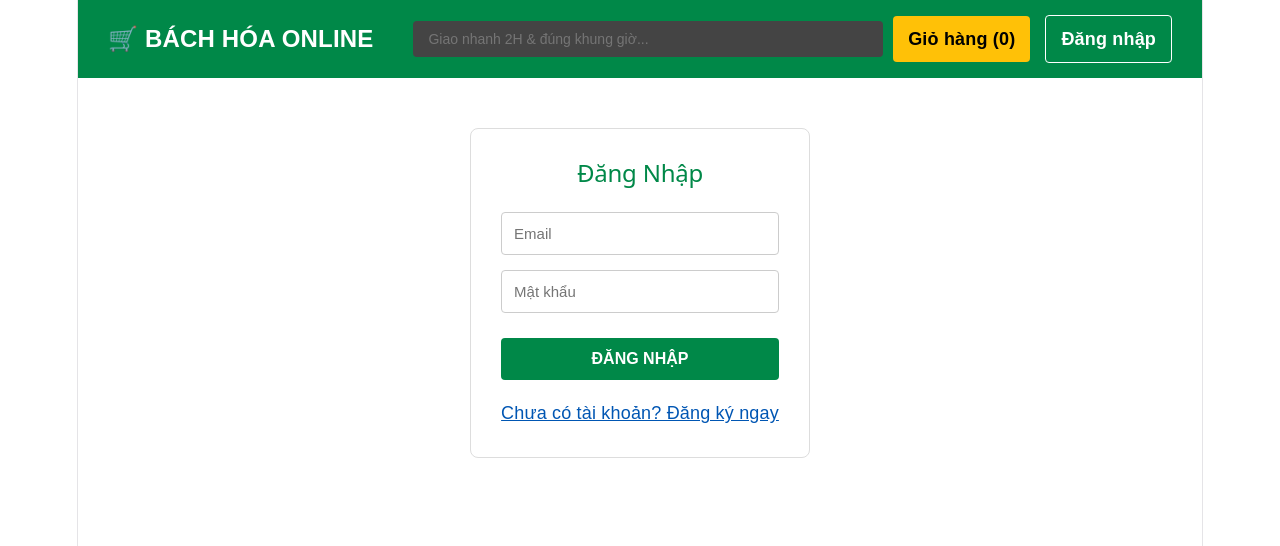
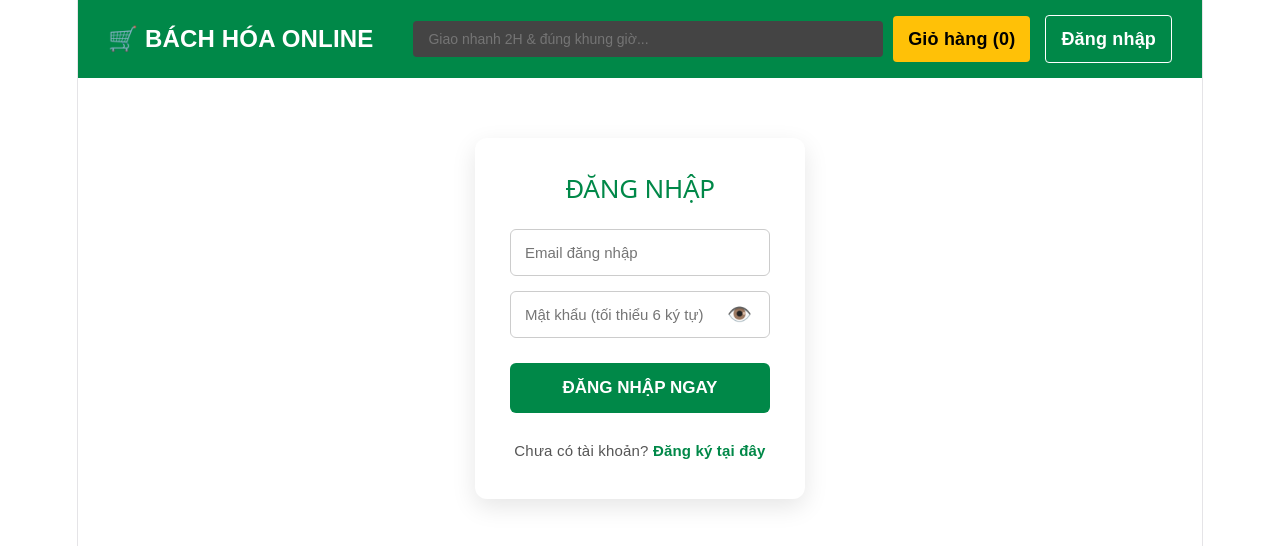
Before and after one commit to hiffyro123-hub/web-ban-hang, a React (Vite) app: page /auth in a window 1280 px wide. Shown: the top 546 px of the page. Built offline with nearby package versions, Linux system fonts and the light colour scheme.

Commit message:
cap nhat 01

```diff
--- a/package.json
+++ b/package.json
@@ -13,7 +13,8 @@
     "react": "^19.2.8",
     "react-dom": "^19.2.8",
     "react-router-dom": "^7.18.4",
-    "react-toastify": "^11.1.0"
+    "react-toastify": "^11.1.0",
+    "sweetalert2": "^11.26.25"
   },
   "devDependencies": {
     "@eslint/js": "^10.0.1",
--- a/src/App.jsx
+++ b/src/App.jsx
@@ -2,14 +2,9 @@ import { BrowserRouter, Routes, Route } from 'react-router-dom';
 import Header from './components/Header';
 import Home from './pages/Home';
 import Cart from './pages/Cart';
-import Auth from './pages/Auth';
+import Auth from './pages/Auth'; // Thêm dòng này
 import { CartProvider } from './context/CartContext';
 import './App.css';
-
-// --- BẮT ĐẦU PHẦN NEW ---
-import { ToastContainer } from 'react-toastify';
-import 'react-toastify/dist/ReactToastify.css';
-// --- KẾT THÚC PHẦN NEW ---
 
 function App() {
   return (
@@ -19,12 +14,8 @@ function App() {
         <Routes>
           <Route path="/" element={<Home />} />
           <Route path="/cart" element={<Cart />} />
-          <Route path="/auth" element={<Auth />} />
+          <Route path="/auth" element={<Auth />} /> {/* Thêm dòng này */}
         </Routes>
-
-        {/* NEW: Khung hiển thị thông báo, đặt ở góc phải trên, tự tắt sau 2 giây */}
-        <ToastContainer position="top-center" autoClose={2000} />
-
       </BrowserRouter>
     </CartProvider>
   );
--- a/src/pages/Auth.jsx
+++ b/src/pages/Auth.jsx
@@ -4,73 +4,168 @@ import { toast } from 'react-toastify';
 import { CartContext } from '../context/CartContext';
 
 function Auth() {
-  // Trạng thái để chuyển đổi giữa Đăng nhập và Đăng ký
-  const [isLogin, setIsLogin] = useState(true);
+  const [isLoginMode, setIsLoginMode] = useState(true);
+  const [showPassword, setShowPassword] = useState(false);
+
+  // Dữ liệu nhập vào
+  const [email, setEmail] = useState('');
+  const [password, setPassword] = useState('');
+  const [fullName, setFullName] = useState('');
+
+  // Trạng thái báo lỗi hiển thị ngay dưới ô nhập
+  const [emailError, setEmailError] = useState('');
+  const [passwordError, setPasswordError] = useState('');
 
   const navigate = useNavigate();
   const { login } = useContext(CartContext);
 
-  // Xử lý Đăng nhập
-  const handleLogin = (e) => {
+  const handleFormSubmit = (e) => {
     e.preventDefault();
-    login(); // Gọi hàm login mượt từ Context
-    toast.success('Đăng nhập thành công!');
-    navigate('/');
+
+    // Reset lỗi mỗi lần bấm nút
+    setEmailError('');
+    setPasswordError('');
+
+    const savedEmail = localStorage.getItem('userEmail');
+    const savedPassword = localStorage.getItem('userPassword');
+    const userName = localStorage.getItem('userName') || 'bạn';
+
+    if (isLoginMode) {
+      // ================= 1. KHI BẤM ĐĂNG NHẬP =================
+      if (email !== savedEmail) {
+        // TÀI KHOẢN CHƯA TỒN TẠI: Tự động chuyển sang form Đăng ký
+        toast.warn('Tài khoản chưa tồn tại! Mời bạn đăng ký nhé.');
+        setIsLoginMode(false); // Lật sang Đăng ký
+        setPassword('');       // Xóa trắng mật khẩu cũ
+        setEmailError('');     // Xóa thông báo lỗi
+        // Ô email sẽ tự động được giữ lại nhờ state `email`
+      }
+      else if (password !== savedPassword) {
+        // SAI MẬT KHẨU: Hiện lỗi đỏ và bắt nhập lại mật khẩu
+        setPasswordError('Mật khẩu không chính xác! Vui lòng nhập lại.');
+        setPassword('');
+      }
+      else {
+        // ĐÚNG HOÀN TOÀN: Cho phép đăng nhập
+        login();
+        toast.success(`Đăng nhập thành công! Chào ${userName} nhé.`);
+        navigate('/');
+      }
+    } else {
+      // ================= 2. KHI BẤM ĐĂNG KÝ =================
+      if (email === savedEmail) {
+        // Chặn người dùng nếu cố tình đăng ký đè lên email đã có
+        setEmailError('Email này đã được sử dụng! Vui lòng Đăng nhập.');
+        toast.error('Đăng ký thất bại!');
+      } else {
+        localStorage.setItem('userName', fullName);
+        localStorage.setItem('userEmail', email);
+        localStorage.setItem('userPassword', password);
+
+        toast.success('Đăng ký tài khoản thành công! Vui lòng đăng nhập.');
+
+        setIsLoginMode(true);
+        setPassword('');
+      }
+    }
   };
 
-  // Xử lý Đăng ký
-  const handleRegister = (e) => {
-    e.preventDefault();
-    // Giả lập lưu tài khoản thành công
-    toast.success('Đăng ký thành công! Vui lòng đăng nhập.');
-    setIsLogin(true); // Đăng ký xong tự động chuyển về form Đăng nhập
+  // Hàm chuyển đổi form qua lại (bằng tay)
+  const toggleMode = (mode) => {
+    setIsLoginMode(mode);
+    setPassword('');
+    setShowPassword(false);
+    setEmailError('');
+    setPasswordError('');
   };
 
   return (
-    <div style={{ maxWidth: '400px', margin: '50px auto', padding: '30px', border: '1px solid #ddd', borderRadius: '8px', textAlign: 'center', backgroundColor: 'white' }}>
-      <h2 style={{ color: '#008848', marginBottom: '25px' }}>
-        {isLogin ? 'Đăng Nhập' : 'Đăng Ký'}
+    <div style={{
+      maxWidth: '420px', margin: '60px auto', padding: '35px',
+      backgroundColor: 'white', borderRadius: '12px',
+      boxShadow: '0 8px 24px rgba(0,0,0,0.1)'
+    }}>
+      <h2 style={{ color: '#008848', marginBottom: '25px', fontSize: '26px', textAlign: 'center' }}>
+        {isLoginMode ? 'ĐĂNG NHẬP' : 'TẠO TÀI KHOẢN'}
       </h2>
 
-      {isLogin ? (
-        // FORM ĐĂNG NHẬP
-        <form onSubmit={handleLogin} style={{ display: 'flex', flexDirection: 'column', gap: '15px' }}>
-          <input type="email" placeholder="Email" required style={{ padding: '12px', fontSize: '15px', borderRadius: '4px', border: '1px solid #ccc' }} />
-          <input type="password" placeholder="Mật khẩu" required style={{ padding: '12px', fontSize: '15px', borderRadius: '4px', border: '1px solid #ccc' }} />
-          <button type="submit" style={{ backgroundColor: '#008848', color: 'white', padding: '12px', border: 'none', borderRadius: '4px', fontSize: '16px', fontWeight: 'bold', cursor: 'pointer', marginTop: '10px' }}>
-            ĐĂNG NHẬP
-          </button>
-        </form>
-      ) : (
-        // FORM ĐĂNG KÝ
-        <form onSubmit={handleRegister} style={{ display: 'flex', flexDirection: 'column', gap: '15px' }}>
-          <input type="text" placeholder="Họ và tên" required style={{ padding: '12px', fontSize: '15px', borderRadius: '4px', border: '1px solid #ccc' }} />
-          <input type="email" placeholder="Email" required style={{ padding: '12px', fontSize: '15px', borderRadius: '4px', border: '1px solid #ccc' }} />
-          <input type="password" placeholder="Mật khẩu" required style={{ padding: '12px', fontSize: '15px', borderRadius: '4px', border: '1px solid #ccc' }} />
-          <button type="submit" style={{ backgroundColor: '#008848', color: 'white', padding: '12px', border: 'none', borderRadius: '4px', fontSize: '16px', fontWeight: 'bold', cursor: 'pointer', marginTop: '10px' }}>
-            ĐĂNG KÝ TÀI KHOẢN
-          </button>
-        </form>
-      )}
+      <form onSubmit={handleFormSubmit} style={{ display: 'flex', flexDirection: 'column', gap: '15px' }}>
 
-      {/* Nút chuyển đổi qua lại giữa 2 Form */}
-      <p style={{ marginTop: '20px' }}>
-        {isLogin ? (
-          <span
-            onClick={() => setIsLogin(false)}
-            style={{ color: '#0056b3', textDecoration: 'underline', cursor: 'pointer' }}
-          >
-            Chưa có tài khoản? Đăng ký ngay
-          </span>
+        {/* Ô HỌ TÊN (Chỉ hiện khi Đăng ký) */}
+        {!isLoginMode && (
+          <input
+            type="text" placeholder="Họ và tên của bạn" required
+            value={fullName}
+            onChange={(e) => setFullName(e.target.value)}
+            style={{ padding: '14px', borderRadius: '6px', border: '1px solid #ccc', fontSize: '15px', outline: 'none' }}
+          />
+        )}
+
+        {/* Ô EMAIL */}
+        <div style={{ display: 'flex', flexDirection: 'column' }}>
+          <input
+            type="email" placeholder="Email đăng nhập" required
+            value={email}
+            onChange={(e) => {
+              setEmail(e.target.value);
+              setEmailError('');
+            }}
+            style={{
+              padding: '14px', borderRadius: '6px', fontSize: '15px', outline: 'none',
+              border: emailError ? '2px solid #d32f2f' : '1px solid #ccc'
+            }}
+          />
+          {emailError && <span style={{ color: '#d32f2f', fontSize: '13px', marginTop: '5px', fontWeight: '500' }}>{emailError}</span>}
+        </div>
+
+        {/* Ô MẬT KHẨU */}
+        <div style={{ display: 'flex', flexDirection: 'column' }}>
+          <div style={{ position: 'relative' }}>
+            <input
+              type={showPassword ? "text" : "password"}
+              placeholder="Mật khẩu (tối thiểu 6 ký tự)" required minLength="6"
+              value={password}
+              onChange={(e) => {
+                setPassword(e.target.value);
+                setPasswordError('');
+              }}
+              style={{
+                width: '100%', padding: '14px', paddingRight: '45px', borderRadius: '6px', fontSize: '15px', outline: 'none', boxSizing: 'border-box',
+                border: passwordError ? '2px solid #d32f2f' : '1px solid #ccc'
+              }}
+            />
+            <button
+              type="button"
+              onClick={() => setShowPassword(!showPassword)}
+              style={{
+                position: 'absolute', right: '12px', top: '50%', transform: 'translateY(-50%)',
+                background: 'none', border: 'none', cursor: 'pointer', fontSize: '20px', color: '#666'
+              }}
+            >
+              {showPassword ? '🙈' : '👁️'}
+            </button>
+          </div>
+          {passwordError && <span style={{ color: '#d32f2f', fontSize: '13px', marginTop: '5px', fontWeight: '500' }}>{passwordError}</span>}
+        </div>
+
+        <button
+          type="submit"
+          style={{
+            backgroundColor: '#008848', color: 'white', padding: '15px', border: 'none',
+            borderRadius: '6px', fontSize: '17px', fontWeight: 'bold', cursor: 'pointer', marginTop: '10px'
+          }}
+        >
+          {isLoginMode ? 'ĐĂNG NHẬP NGAY' : 'ĐĂNG KÝ NGAY'}
+        </button>
+      </form>
+
+      <div style={{ marginTop: '25px', fontSize: '15px', color: '#555', textAlign: 'center' }}>
+        {isLoginMode ? (
+          <p>Chưa có tài khoản? <strong style={{ color: '#008848', cursor: 'pointer' }} onClick={() => toggleMode(false)}>Đăng ký tại đây</strong></p>
         ) : (
-          <span
-            onClick={() => setIsLogin(true)}
-            style={{ color: '#0056b3', textDecoration: 'underline', cursor: 'pointer' }}
-          >
-            Đã có tài khoản? Đăng nhập
-          </span>
+          <p>Đã có tài khoản? <strong style={{ color: '#008848', cursor: 'pointer' }} onClick={() => toggleMode(true)}>Đăng nhập ngay</strong></p>
         )}
-      </p>
+      </div>
     </div>
   );
 }
```
Also changed, not shown: src/components/Header.jsx (+19 -7 lines), src/context/CartContext.jsx (+37 -8 lines), 1 other file (tests, documents, lock files or other folders).
